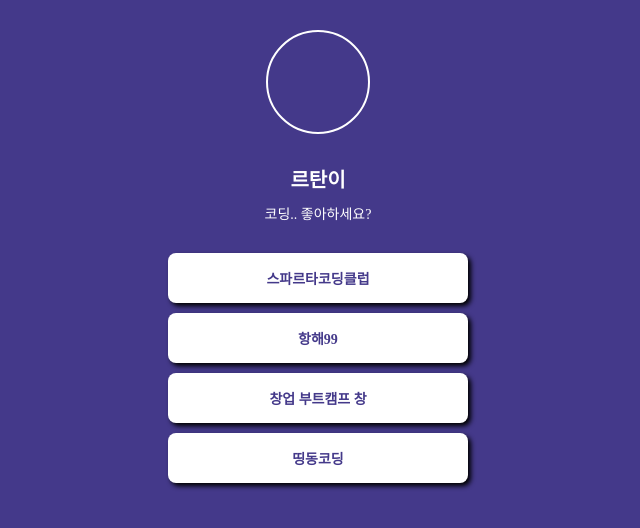
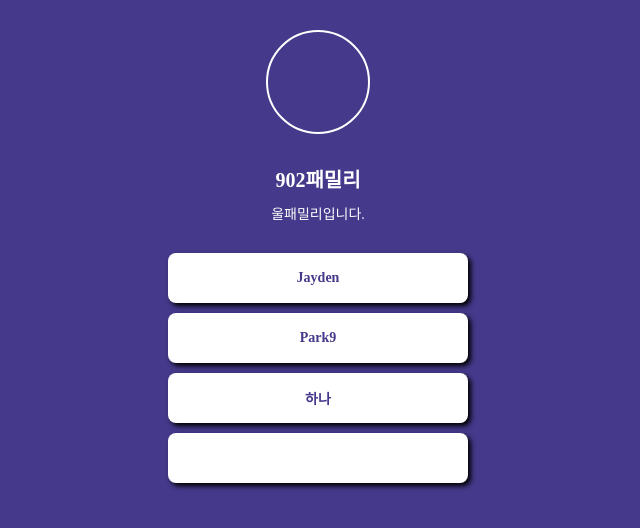
Before and after one commit to mhgim/mypage, a plain HTML site: page index.html in a window 1280 px wide. Shown: the whole page, without its empty margins (322-962 px from the left). Drawn offline with Linux system fonts and the light colour scheme; a web font is replaced by a local one.

Commit message:
Update index.html

```diff
--- a/index.html
+++ b/index.html
@@ -84,13 +84,13 @@
     <body>
         <div class="wrap">
             <div class="profile"></div>
-            <h1 class="main"> 르탄이</h1>
-            <p class="sub"">코딩.. 좋아하세요?</p>
+            <h1 class="main"> 902패밀리</h1>
+            <p class="sub"">울패밀리입니다.</p>
 
-            <a target="_blank" href="https://spartacodingclub.kr/">스파르타코딩클럽</a>
-            <a target="_blank" href="https://hanghae99.spartacodingclub.kr/">항해99</a>
-            <a target="_blank" href="https://chang.spartacodingclub.kr/">창업 부트캠프 창</a>
-            <a target="_blank" href="https://ddingdong.spartacodingclub.kr/">띵동코딩</a>
+            <a target="_blank" href="https://spartacodingclub.kr/">Jayden</a>
+            <a target="_blank" href="https://hanghae99.spartacodingclub.kr/">Park9</a>
+            <a target="_blank" href="https://chang.spartacodingclub.kr/">하나</a>
+            <a target="_blank" href="https://ddingdong.spartacodingclub.kr/"></a>
         </div>
 
     </body>
```
